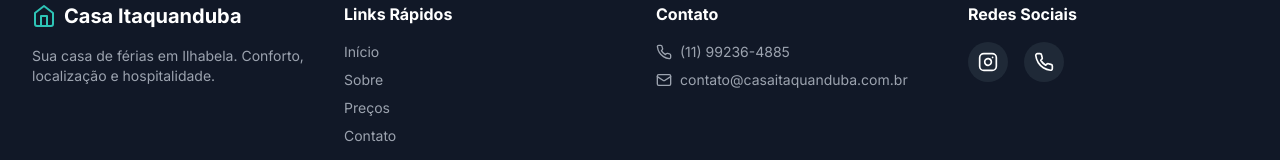
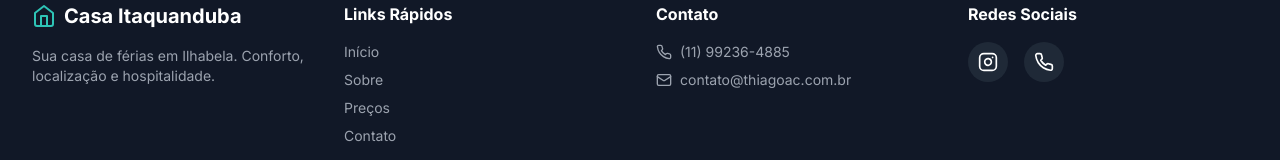
Before and after one commit to thiagoacer/casaitaquanduba-final, a React (Vite) app: page / in a window 1280 px wide. Shown: the part 8146-8306 px from the top of the page. Built offline with nearby package versions, Linux system fonts and the light colour scheme; no server answers; the database is empty; the HTML template or start-up script is replaced by a standard one.

Commit message:
Update contact email and WhatsApp link in Footer

```diff
--- a/src/components/Footer.tsx
+++ b/src/components/Footer.tsx
@@ -62,7 +62,7 @@ export default function Footer() {
               </li>
               <li className="flex items-center gap-2">
                 <Mail className="w-4 h-4" />
-                contato@casaitaquanduba.com.br
+                contato@thiagoac.com.br
               </li>
             </ul>
           </div>
@@ -79,7 +79,7 @@ export default function Footer() {
                 <Instagram className="w-5 h-5" />
               </a>
               <a
-                href="https://wa.me/5511992364885"
+                href="https://wa.me/551231990710"
                 target="_blank"
                 rel="noopener noreferrer"
                 className="w-10 h-10 bg-gray-800 rounded-full flex items-center justify-center hover:bg-[#2EC4B6] transition-colors"
```
